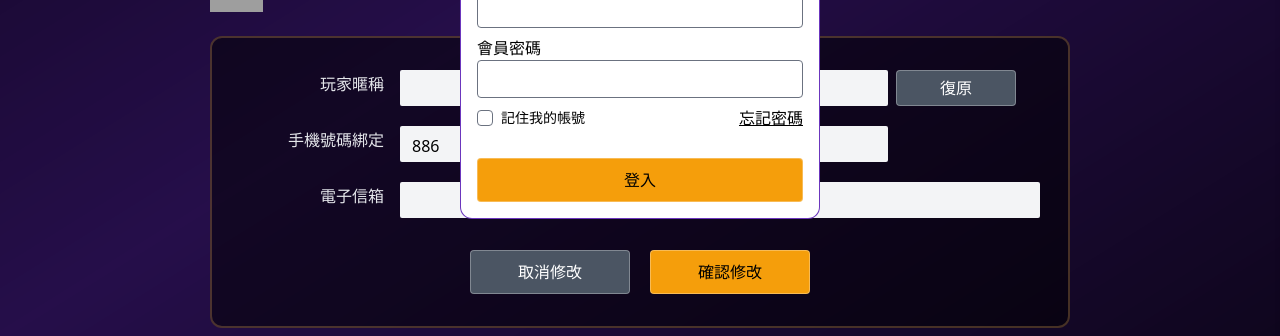
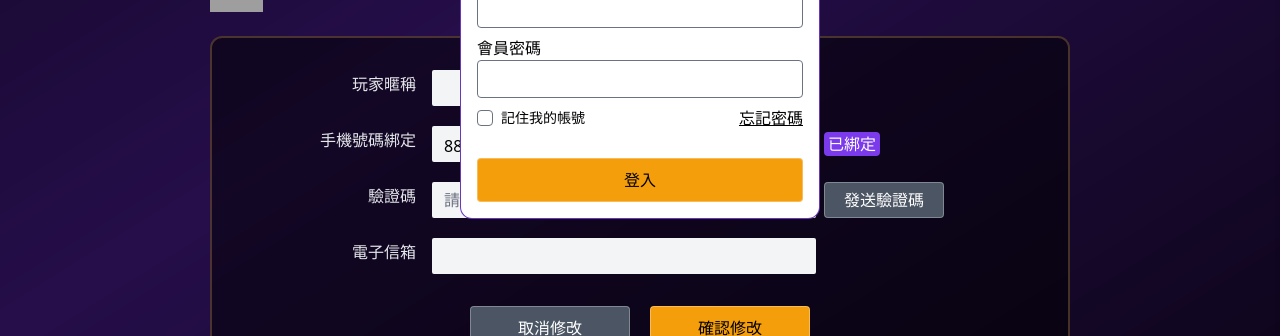
Before and after one commit to summerchen0101/official777-v2, a Next.js app: page /user-basic in a window 1280 px wide. Shown: the part 464-800 px from the top of the page. Built offline with nearby package versions, Linux system fonts and the light colour scheme; grey boxes are pictures that could not be loaded.

Commit message:
user-basic, user-pw, user-pw2: ui updated

```diff
--- a/pages/user-basic.tsx
+++ b/pages/user-basic.tsx
@@ -85,32 +85,32 @@ function UserBasic() {
               <div className="flex flex-col lg:flex-row lg:space-x-4 lg:items-center">
                 <label
                   htmlFor=""
-                  className="mb-2 w-36 lg:text-right text-gray-200"
+                  className="mb-2 w-44 lg:text-right text-gray-200"
                 >
                   玩家暱稱
                 </label>
-                <div className="flex flex-1 space-x-2">
                 <input
                   type="text"
-                    className="rounded-sm border-none bg-gray-100 flex-1 h-9 lg:w-72"
+                  className="rounded-sm border-none bg-gray-100 h-9 lg:w-96"
                   {...register('nickname', {
                     required: { value: true, message: '不可為空' },
                   })}
                 />
-                  <div className="lg:w-36">
-                    <button className="btn btn-sm">復原</button>
+                {errors.nickname && (
+                  <div className="text-sm text-red-500">
+                    {errors.nickname.message}
                   </div>
-                </div>
+                )}
               </div>
               <div className="flex flex-col lg:flex-row lg:space-x-4 lg:items-center">
                 <label
                   htmlFor=""
-                  className="mb-2 w-36 lg:text-right text-gray-200"
+                  className="mb-2 w-44 lg:text-right text-gray-200"
                 >
                   手機號碼綁定
                 </label>
-                <div className="flex flex-col lg:flex-row flex-1 flex-wrap">
-                  <div className="flex flex-1 space-x-2">
+                <div className="flex items-center space-x-2">
+                  <div className="flex space-x-2 flex-1 lg:w-96">
                     <select
                       className="rounded-sm border-none bg-gray-100 h-9 w-1/3"
                       {...register('phone_code', {
@@ -121,38 +121,43 @@ function UserBasic() {
                     </select>
                     <input
                       type="text"
-                      className="rounded-sm border-none bg-gray-100 flex-1 h-9"
+                      className="rounded-sm border-none bg-gray-100 h-9 flex-1"
                       {...register('phone', {
                         required: { value: true, message: '不可為空' },
                       })}
                     />
                   </div>
-                  <div className="lg:w-36 mt-2 lg:mt-0 lg:ml-2">
-                    {data?.phoneVerified === YesNo.Yes && (
-                      <p className="text-green-500">已綁定</p>
+                  <p
+                    hidden={data?.phoneVerified === YesNo.No}
+                    className="bg-purple-600 rounded px-1 text-white"
+                  >
+                    已綁定
+                  </p>
+                </div>
+                {errors.phone && (
+                  <div className="text-sm text-red-500">
+                    {errors.phone.message}
+                  </div>
                 )}
               </div>
-                </div>
-              </div>
 
-              {data?.phoneVerified === YesNo.Yes && (
               <div className="flex flex-col lg:flex-row lg:space-x-4 lg:items-center">
                 <label
                   htmlFor=""
-                    className="mb-2 w-36 lg:text-right text-gray-200"
+                  className="mb-2 w-44 lg:text-right text-gray-200"
                 >
                   驗證碼
                 </label>
                 <div className="flex items-center space-x-2">
                   <input
                     type="text"
-                      className="rounded-sm border-none bg-gray-100 flex-1 h-9 lg:w-72"
+                    className="rounded-sm border-none bg-gray-100 h-9 lg:w-96"
                     {...register('code', {
                       required: { value: true, message: '不可為空' },
                     })}
                     placeholder="請輸入驗證碼"
                   />
-                    <div className="w-36">
+                  <div>
                     <button
                       type="button"
                       className="btn btn-sm"
@@ -162,19 +167,23 @@ function UserBasic() {
                     </button>
                   </div>
                 </div>
+                {errors.code && (
+                  <div className="text-sm text-red-500">
+                    {errors.code.message}
                   </div>
                 )}
+              </div>
 
               <div className="flex flex-col lg:flex-row lg:space-x-4 lg:items-center">
                 <label
                   htmlFor=""
-                  className="mb-2 w-36 lg:text-right text-gray-200"
+                  className="mb-2 w-44 lg:text-right text-gray-200"
                 >
                   電子信箱
                 </label>
                 <input
                   type="text"
-                  className="rounded-sm border-none bg-gray-100 flex-1 h-9"
+                  className="rounded-sm border-none bg-gray-100 h-9 lg:w-96"
                   {...register('email', {
                     required: { value: true, message: '不可為空' },
                     pattern: {
@@ -183,7 +192,11 @@ function UserBasic() {
                     },
                   })}
                 />
-                {/* <div className="w-32"></div> */}
+                {errors.email && (
+                  <div className="text-sm text-red-500">
+                    {errors.email.message}
+                  </div>
+                )}
               </div>
 
               <div className="pt-3 text-center space-x-5 flex justify-center">
--- a/pages/user-pw2.tsx
+++ b/pages/user-pw2.tsx
@@ -64,13 +64,14 @@ function UserPw() {
               <div className="flex flex-col lg:flex-row lg:space-x-4 lg:items-center">
                 <label
                   htmlFor=""
-                  className="w-36 mb-2 lg:text-right text-gray-200"
+                  className="w-44 mb-2 lg:text-right text-gray-200"
                 >
-                  新二次密碼
+                  新密碼
                 </label>
                 <input
                   type="password"
-                  className="rounded-sm border-none bg-gray-100 flex-1 h-9 lg:w-72"
+                  className="rounded-sm border-none bg-gray-100 h-9 lg:w-96"
+                  placeholder="中英文6~12位"
                   {...register('new_pw', {
                     required: { value: true, message: '不可為空' },
                     pattern: {
@@ -79,9 +80,9 @@ function UserPw() {
                     },
                   })}
                 />
-                <p className="lg:w-36 text-gold-400 text-sm mt-2 lg:mt-0">
+                {/* <p className="lg:w-36 text-gold-400 text-sm mt-2 lg:mt-0">
                   ＊中英文6~12位
-                </p>
+                </p> */}
 
                 {errors.new_pw && (
                   <div className="text-sm text-red-500">
@@ -93,22 +94,21 @@ function UserPw() {
               <div className="flex flex-col lg:flex-row lg:space-x-4 lg:items-center">
                 <label
                   htmlFor=""
-                  className="mb-2 w-36 lg:text-right text-gray-200"
+                  className="mb-2 w-44 lg:text-right text-gray-200"
                 >
-                  新二次密碼確認
+                  新密碼確認
                 </label>
                 <input
                   type="password"
-                  className="rounded-sm border-none bg-gray-100 flex-1 h-9 lg:w-72"
+                  className="rounded-sm border-none bg-gray-100 h-9 lg:w-96"
                   {...register('new_pw_confirm', {
                     required: { value: true, message: '不可為空' },
                     validate: (val) => {
                       const ok = val === watch('new_pw')
-                      return ok ? ok : '與新二次密碼不同'
+                      return ok ? ok : '與新密碼不同'
                     },
                   })}
                 />
-                <div className="lg:w-36"></div>
                 {errors.new_pw_confirm && (
                   <div className="text-sm text-red-500">
                     {errors.new_pw_confirm.message}
@@ -119,20 +119,20 @@ function UserPw() {
               <div className="flex flex-col lg:flex-row lg:space-x-4 lg:items-center">
                 <label
                   htmlFor=""
-                  className="mb-2 w-36 lg:text-right text-gray-200"
+                  className="mb-2 w-44 lg:text-right text-gray-200"
                 >
                   驗證碼
                 </label>
                 <div className="flex items-center space-x-2">
                   <input
                     type="text"
-                    className="rounded-sm border-none bg-gray-100 flex-1 h-9 lg:w-72"
+                    className="rounded-sm border-none bg-gray-100 flex-1 h-9 lg:w-96"
                     {...register('code', {
                       required: { value: true, message: '不可為空' },
                     })}
                     placeholder="請輸入驗證碼"
                   />
-                  <div className="w-36">
+                  <div>
                     <button
                       type="button"
                       className="btn btn-sm"
@@ -142,6 +142,11 @@ function UserPw() {
                     </button>
                   </div>
                 </div>
+                {errors.code && (
+                  <div className="text-sm text-red-500">
+                    {errors.code.message}
+                  </div>
+                )}
               </div>
               <div className="pt-3 text-center space-x-5 flex justify-center">
                 <button className="btn w-40" onClick={() => reset()}>
--- a/services/usePwUpdate.ts
+++ b/services/usePwUpdate.ts
@@ -3,7 +3,7 @@ import useRequest, { apiPath } from '@/utils/useRequest'
 import { useState } from 'react'
 
 export interface RechargeReq {
-  new_password?: string
+  newPassword?: string
   newSecondPassword?: string
   answer: string
 }
```
Also changed, not shown: pages/user-pw.tsx (+16 -11 lines), services/useProfileUpdate.ts (+6 -6 lines). Lines whose indentation alone changed are shown as unchanged.
